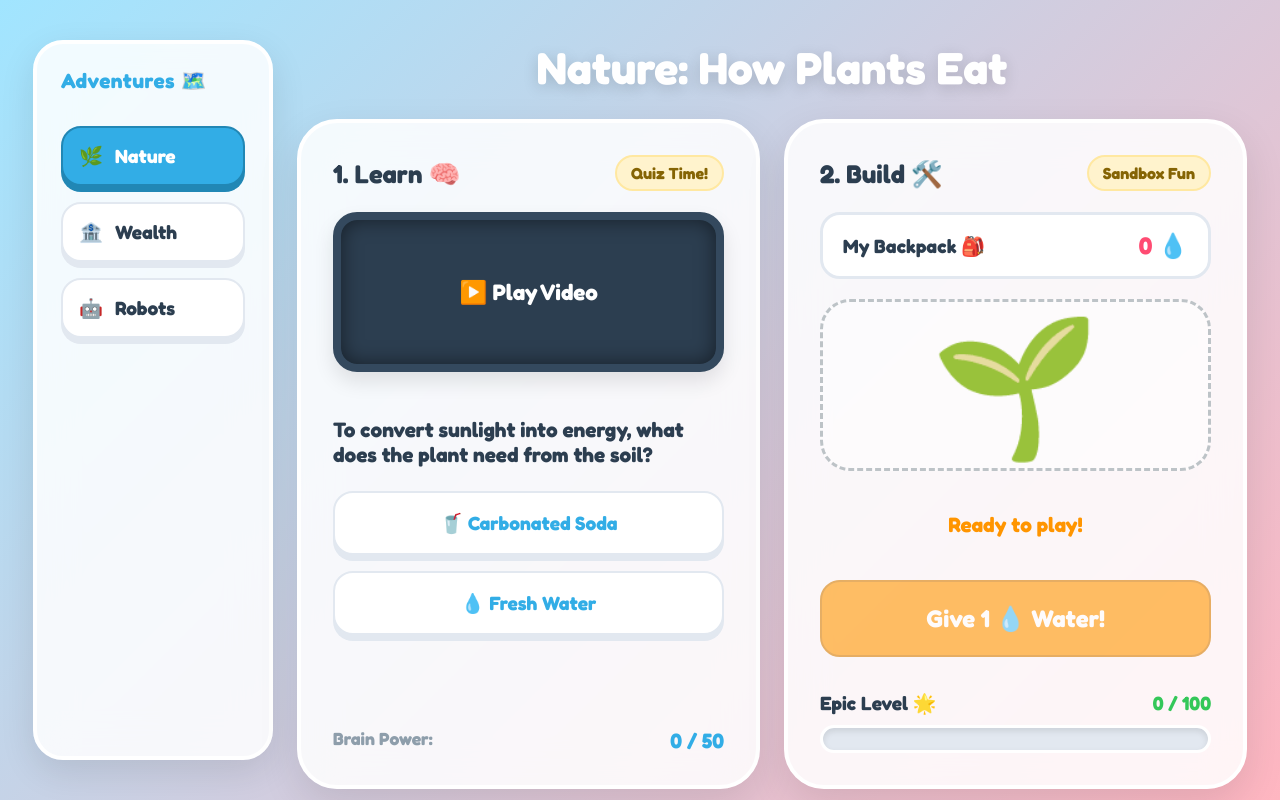
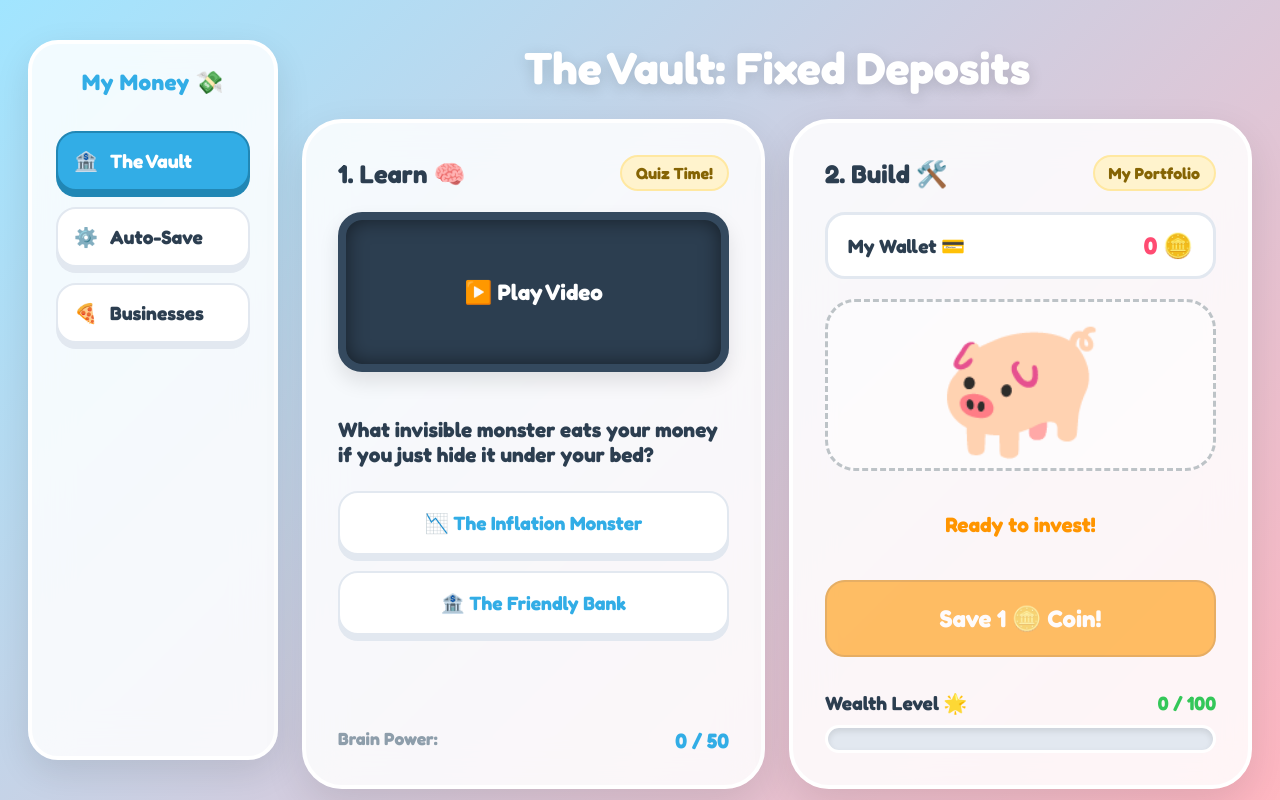
Before and after one commit to kanav127728/edd, a plain HTML site: page index.html in a window 1280 px wide. Drawn offline with Linux system fonts and the light colour scheme.

Commit message:
Pivoted to 100% finance modules

```diff
--- a/index.html
+++ b/index.html
@@ -3,14 +3,13 @@
 <head>
     <meta charset="UTF-8">
     <meta name="viewport" content="width=device-width, initial-scale=1.0">
-    <title>Universal Learning Sandbox</title>
+    <title>Kids Financial Sandbox</title>
     <link href="https://fonts.googleapis.com/css2?family=Fredoka:wght@500;700&display=swap" rel="stylesheet">
     <style>
         :root {
-            /* Vibrant, playful kids palette */
             --bg-color: #F5F5F7;
             --card-bg: rgba(255, 255, 255, 0.85);
-            --primary: #FF4B72; /* Fun Pink/Red */
+            --primary: #FF4B72;
             --primary-shadow: #D82B50;
             --blue: #32ADE6;
             --blue-shadow: #2187B5;
@@ -24,10 +23,8 @@
         * { box-sizing: border-box; }
 
         body {
-            /* Brighter, friendlier background */
             background: linear-gradient(135deg, #A1E5FF 0%, #FFB6C1 100%);
             min-height: 100vh;
-            /* Changed to Fredoka: a very rounded, friendly, chunky font */
             font-family: 'Fredoka', sans-serif;
             color: var(--text-main);
             padding: 20px;
@@ -38,14 +35,13 @@
             align-items: center;
         }
 
-        /* Glassmorphism Sidebar - Softer edges */
         .sidebar {
-            width: 240px;
+            width: 250px;
             background: var(--card-bg);
             backdrop-filter: blur(20px);
             border-radius: 30px;
             padding: 24px;
-            border: 4px solid white; /* Thicker, toy-like border */
+            border: 4px solid white;
             box-shadow: 0 12px 35px rgba(0,0,0,0.1);
             display: flex;
             flex-direction: column;
@@ -53,15 +49,13 @@
             height: 90vh;
         }
 
-        .sidebar h2 { margin-top: 0; font-size: 1.3rem; color: var(--blue); letter-spacing: 0.5px;}
+        .sidebar h2 { margin-top: 0; font-size: 1.4rem; color: var(--blue); letter-spacing: 0.5px; text-align: center;}
 
-        /* Chunky 3D Navigation Buttons */
         .subject-btn {
             background: white; border: 2px solid #E2E8F0; padding: 16px;
             font-size: 1.2rem; font-family: inherit; font-weight: 700; cursor: pointer;
             border-radius: 20px; text-align: left; transition: all 0.15s;
             color: var(--text-main); display: flex; align-items: center; gap: 12px;
-            /* 3D effect */
             box-shadow: 0 6px 0 #E2E8F0;
         }
 
@@ -72,7 +66,6 @@
         }
         .subject-btn.active:active { transform: translateY(6px); box-shadow: 0 0 0 var(--blue-shadow); }
 
-        /* Main Dashboard */
         .main-content {
             flex: 1; max-width: 950px; height: 90vh;
             display: flex; flex-direction: column; gap: 24px;
@@ -82,7 +75,6 @@
 
         .dashboard { display: flex; gap: 24px; flex: 1; }
 
-        /* Premium Glass Cards - More rounded */
         .glass-card {
             background: var(--card-bg); backdrop-filter: blur(20px);
             border: 4px solid white; border-radius: 40px; padding: 32px;
@@ -91,7 +83,6 @@
 
         .glass-card h2 { margin-top: 0; display: flex; align-items: center; justify-content: space-between; font-size: 1.6rem;}
 
-        /* Cute TV Screen Video Player */
         .video-player {
             background: #2C3E50; border-radius: 24px; height: 160px; display: flex;
             align-items: center; justify-content: center; color: white; font-weight: 700; font-size: 1.4rem;
@@ -99,7 +90,6 @@
             border: 8px solid #34495E;
         }
 
-        /* Fun 3D Interactive Buttons */
         .btn {
             background: white; color: var(--blue); border: 2px solid #E2E8F0; padding: 18px 20px;
             font-size: 1.2rem; font-family: inherit; font-weight: 700; cursor: pointer;
@@ -108,13 +98,12 @@
         }
 
         .btn:hover:not(:disabled) { transform: translateY(2px); box-shadow: 0 4px 0 #E2E8F0; }
-        .btn:active:not(:disabled) { transform: translateY(6px); box-shadow: 0 0 0 transparent; } /* Highly tactile click */
+        .btn:active:not(:disabled) { transform: translateY(6px); box-shadow: 0 0 0 transparent; }
         .btn:disabled { opacity: 0.6; cursor: not-allowed; transform: translateY(6px); box-shadow: 0 0 0 transparent; }
 
         .btn.correct { background: var(--success); color: white; border-color: var(--success-shadow); box-shadow: 0 6px 0 var(--success-shadow); }
         .btn.wrong { background: var(--primary); color: white; border-color: var(--primary-shadow); box-shadow: 0 6px 0 var(--primary-shadow); }
 
-        /* Big Action Button */
         .btn-implement {
             background: var(--warning); color: white; border-color: #D67D00;
             box-shadow: 0 8px 0 #D67D00; margin-top: auto; font-size: 1.5rem; padding: 22px;
@@ -122,14 +111,12 @@
         .btn-implement:hover:not(:disabled) { transform: translateY(3px); box-shadow: 0 5px 0 #D67D00; }
         .btn-implement:active:not(:disabled) { transform: translateY(8px); box-shadow: 0 0 0 transparent; }
 
-        /* Sandbox Stage */
         .sandbox-stage {
             font-size: 8.5rem; text-align: center; margin: 20px 0; min-height: 160px;
             display: flex; align-items: center; justify-content: center;
             background: rgba(255,255,255,0.5); border-radius: 30px; border: 3px dashed #BDC3C7;
         }
 
-        /* Fun Bouncy Animation */
         @keyframes bounce-pop {
             0% { transform: scale(0.1) translateY(50px); opacity: 0; }
             50% { transform: scale(1.3) translateY(-20px); }
@@ -138,7 +125,6 @@
         }
         .animate-pop { animation: bounce-pop 0.6s cubic-bezier(0.175, 0.885, 0.32, 1.275); }
 
-        /* Kid-friendly Progress Bar */
         .progress-track {
             background: #E2E8F0; border-radius: 30px; height: 28px; overflow: hidden; margin-top: 10px;
             border: 3px solid white; box-shadow: inset 0 3px 6px rgba(0,0,0,0.1);
@@ -156,14 +142,14 @@
 <body>
 
     <div class="sidebar">
-        <h2>Adventures 🗺️</h2>
-        <button class="subject-btn active" id="nav-science" onclick="loadSubject('science')"><span>🌿</span> Nature</button>
-        <button class="subject-btn" id="nav-finance" onclick="loadSubject('finance')"><span>🏦</span> Wealth</button>
-        <button class="subject-btn" id="nav-coding" onclick="loadSubject('coding')"><span>🤖</span> Robots</button>
+        <h2>My Money 💸</h2>
+        <button class="subject-btn active" id="nav-vault" onclick="loadSubject('vault')"><span>🏦</span> The Vault</button>
+        <button class="subject-btn" id="nav-sip" onclick="loadSubject('sip')"><span>⚙️</span> Auto-Save</button>
+        <button class="subject-btn" id="nav-stocks" onclick="loadSubject('stocks')"><span>🍕</span> Businesses</button>
     </div>
 
     <div class="main-content">
-        <h1 id="module-title">Universal Learning Sandbox</h1>
+        <h1 id="module-title">Kids Financial Sandbox</h1>
 
         <div class="dashboard">
             <!-- LEFT CARD: THEORY -->
@@ -185,10 +171,10 @@
 
             <!-- RIGHT CARD: PRACTICAL -->
             <div class="glass-card">
-                <h2>2. Build 🛠️ <span class="badge">Sandbox Fun</span></h2>
+                <h2>2. Build 🛠️ <span class="badge">My Portfolio</span></h2>
 
                 <div style="background: white; padding: 16px 20px; border-radius: 20px; display: flex; justify-content: space-between; align-items: center; border: 3px solid #E2E8F0;">
-                    <span style="font-weight: 700; font-size: 1.2rem;">My Backpack 🎒</span>
+                    <span style="font-weight: 700; font-size: 1.2rem;">My Wallet 💳</span>
                     <span style="font-size: 1.5rem; font-weight: 700; color: var(--primary);">
                         <span id="resource-count">0</span> <span id="resource-icon"></span>
                     </span>
@@ -196,13 +182,13 @@
 
                 <div class="sandbox-stage" id="sandbox-visual"></div>
 
-                <p class="status-text" id="sandbox-status" style="color: var(--warning);">Waiting for magic items...</p>
+                <p class="status-text" id="sandbox-status" style="color: var(--warning);">Waiting for money moves...</p>
 
-                <button class="btn btn-implement" id="btn-implement" onclick="implementResource()" disabled>Use Item! ✨</button>
+                <button class="btn btn-implement" id="btn-implement" onclick="implementResource()" disabled>Invest Now! ✨</button>
 
                 <div style="margin-top: 24px;">
                     <div style="display: flex; justify-content: space-between; font-weight: 700; font-size: 1.2rem;">
-                        <span>Epic Level 🌟</span>
+                        <span>Wealth Level 🌟</span>
                         <span id="total-score" style="color: var(--success);">0 / 100</span>
                     </div>
                     <div class="progress-track"><div class="progress-fill" id="total-progress"></div></div>
@@ -211,39 +197,38 @@
         </div>
     </div>
 
-    <!-- The Javascript is 100% identical to the previous version to ensure logic stays intact -->
     <script>
         const courses = {
-            science: {
-                title: "Nature: How Plants Eat", question: "To convert sunlight into energy, what does the plant need from the soil?",
+            vault: {
+                title: "The Vault: Fixed Deposits", question: "What invisible monster eats your money if you just hide it under your bed?",
                 options: [
-                    { text: "🥤 Carbonated Soda", correct: false, msg: "Oops! Plants don't drink soda!" },
-                    { text: "💧 Fresh Water", correct: true, msg: "Awesome! You got 3 Water Drops!" }
-                ],
-                resIcon: "💧", btnApply: "Give 1 💧 Water!", sandboxStart: "🌱",
-                stages: ["🌿", "🌳", "🍎🌳"], stageMsgs: ["Look! It's growing!", "Wow, a huge tree!", "Yummy apples! You did it!"]
-            },
-            finance: {
-                title: "Wealth: The Magic Vault", question: "What invisible monster eats your money if you just hide it under your bed?",
-                options: [
-                    { text: "📉 The Inflation Monster", correct: true, msg: "Brilliant! You got 3 Gold Coins!" },
+                    { text: "📉 The Inflation Monster", correct: true, msg: "Brilliant! You earned 3 Gold Coins!" },
                     { text: "🏦 The Friendly Bank", correct: false, msg: "Banks pay you! Try again!" }
                 ],
-                resIcon: "🪙", btnApply: "Save 1 🪙 Coin!", sandboxStart: "🧳",
-                stages: ["💰", "🏦", "🚀🏦"], stageMsgs: ["Coins are safe in the vault!", "They are making baby coins!", "To the moon! You're rich!"]
+                resIcon: "🪙", btnApply: "Save 1 🪙 Coin!", sandboxStart: "🐖",
+                stages: ["💰", "🏦", "🏰"], stageMsgs: ["Coins are safe in the Piggy Bank!", "Upgraded to a real Bank Vault!", "A giant Money Castle! You're rich!"]
             },
-            coding: {
-                title: "Robots: Smart Choices", question: "In coding, what command runs ONLY if the 'IF' choice is wrong?",
+            sip: {
+                title: "Money Machine: SIPs", question: "What is the secret to growing wealth without doing any hard work?",
                 options: [
-                    { text: "🔄 The LOOP command", correct: false, msg: "Loops just spin around!" },
-                    { text: "🔀 The ELSE command", correct: true, msg: "Spot on! You got 3 Robot Gears!" }
+                    { text: "🎰 Winning the Lottery", correct: false, msg: "That's just luck! Try again!" },
+                    { text: "⚙️ Auto-Investing (SIP)", correct: true, msg: "Smart! You earned 3 Money Gears!" }
                 ],
-                resIcon: "⚙️", btnApply: "Add 1 ⚙️ Gear!", sandboxStart: "💻",
-                stages: ["🖥️", "🌐", "🤖"], stageMsgs: ["Code is running!", "Connected to the internet!", "Robot is alive! Great job!"]
+                resIcon: "⚙️", btnApply: "Add 1 ⚙️ Gear!", sandboxStart: "🔧",
+                stages: ["⚙️", "🏭", "🤑"], stageMsgs: ["Gear installed!", "Money factory is running!", "Compound interest unlocked!"]
+            },
+            stocks: {
+                title: "Stocks: Own a Business", question: "When you buy a 'Stock', what are you actually buying?",
+                options: [
+                    { text: "🎟️ A magic lottery ticket", correct: false, msg: "Nope, stocks are real businesses!" },
+                    { text: "🍕 A piece of a real company", correct: true, msg: "Yes! You earned 3 Pizza Shares!" }
+                ],
+                resIcon: "🍕", btnApply: "Buy 1 🍕 Share!", sandboxStart: "🪙",
+                stages: ["🍕", "🍕🍕", "🏪"], stageMsgs: ["You own one slice of the company!", "You own half the company!", "You own the whole Pizza Shop!"]
             }
         };
 
-        let currentSubject = "science";
+        let currentSubject = "vault";
         let resources = 0; let knowledgeGrade = 0; let practicalGrade = 0; let growthStage = 0;
 
         function loadSubject(subjectKey) {
@@ -269,7 +254,7 @@
             document.getElementById('btn-implement').disabled = true;
 
             document.getElementById('exam-status').innerText = "";
-            document.getElementById('sandbox-status').innerText = "Ready to play!";
+            document.getElementById('sandbox-status').innerText = "Ready to invest!";
             document.getElementById('exam-status').style.color = "var(--warning)";
 
             updateUI();
@@ -341,7 +326,7 @@
             }
         }
 
-        loadSubject('science');
+        loadSubject('vault');
     </script>
 </body>
 </html>
```
